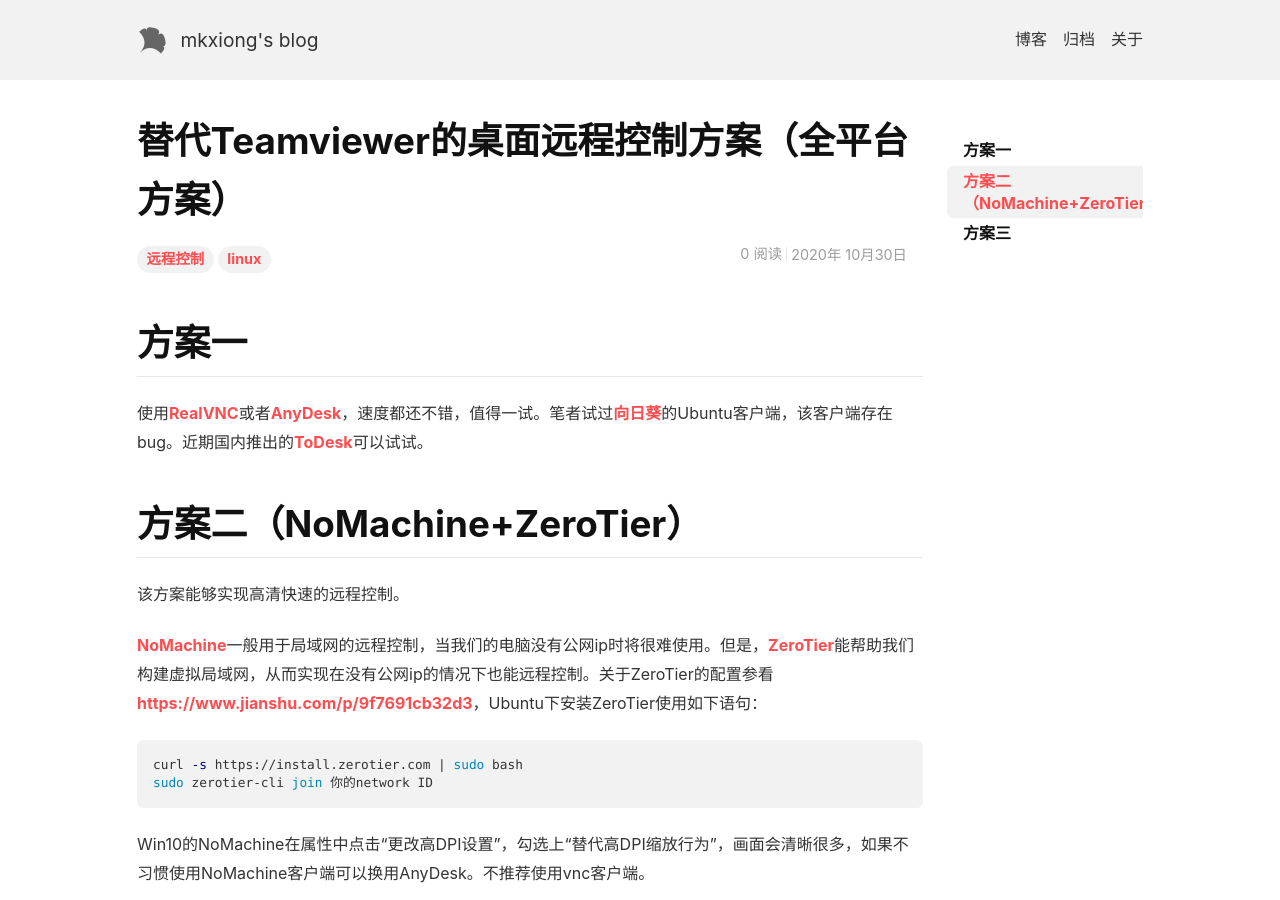
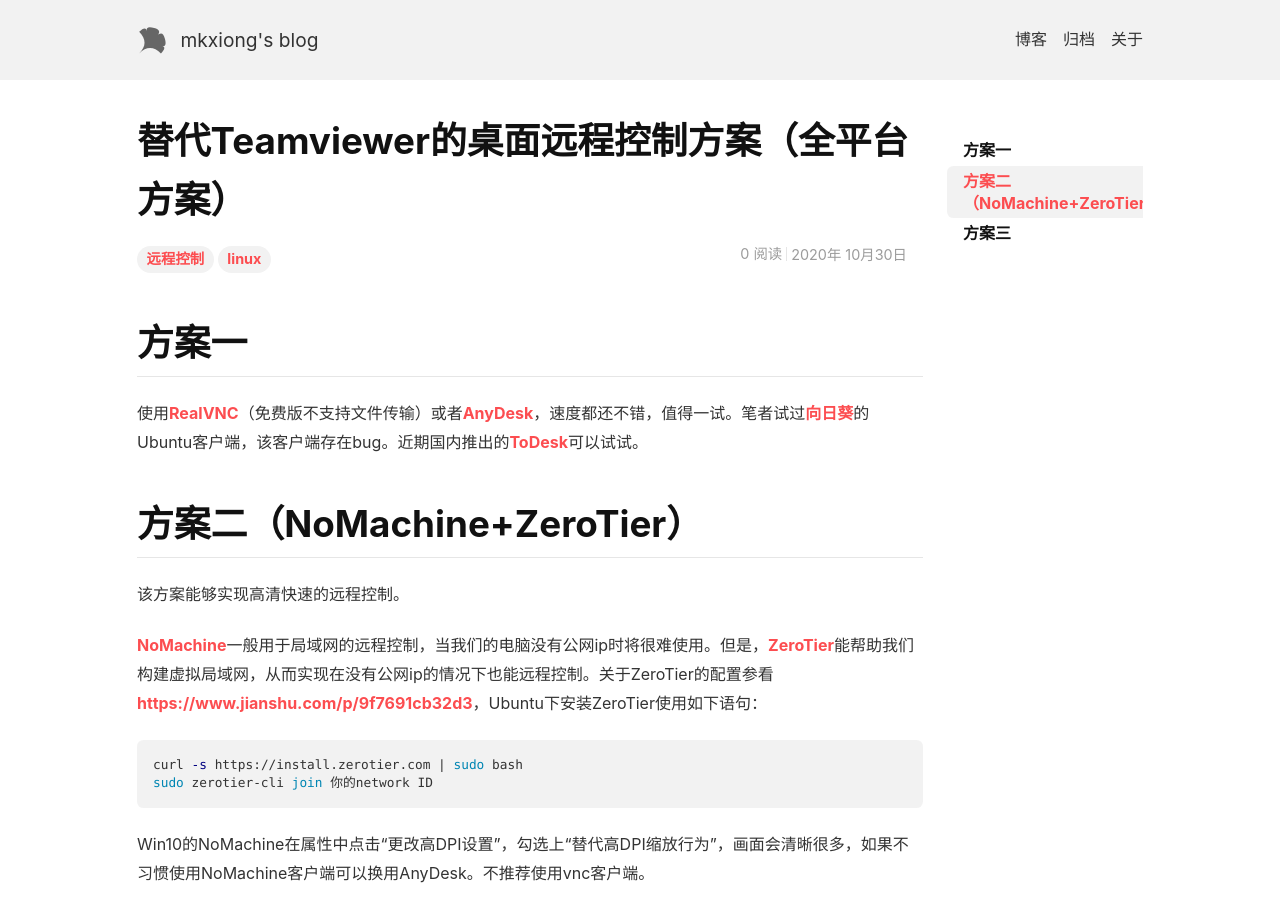
Before and after one commit to MingkangXiong/MingkangXiong.github.io, a Jekyll site: the page built from _posts/2020-10-30-替代Teamviewer的桌面远程控制方案（全平台方案）.md, in a window 1280 px wide and 900 px high. Built offline with Jekyll 4.4.1, drawn with Linux system fonts in a browser that asks for light colours; nearby versions of some CDN libraries; comment, search, counter and statistics services are not loaded.

Commit message:
Update 2020-10-30-替代Teamviewer的桌面远程控制方案（全平台方案）.md

```diff
--- a/_posts/2020-10-30-替代Teamviewer的桌面远程控制方案（全平台方案）.md
+++ b/_posts/2020-10-30-替代Teamviewer的桌面远程控制方案（全平台方案）.md
@@ -7,7 +7,7 @@
 ---
 
 # 方案一
-使用[RealVNC](https://www.realvnc.com/en/)或者[AnyDesk](https://anydesk.com/zhs)，速度都还不错，值得一试。笔者试过[向日葵](https://sunlogin.oray.com/)的Ubuntu客户端，该客户端存在bug。近期国内推出的[ToDesk](https://www.todesk.com/)可以试试。
+使用[RealVNC](https://www.realvnc.com/en/)（免费版不支持文件传输）或者[AnyDesk](https://anydesk.com/zhs)，速度都还不错，值得一试。笔者试过[向日葵](https://sunlogin.oray.com/)的Ubuntu客户端，该客户端存在bug。近期国内推出的[ToDesk](https://www.todesk.com/)可以试试。
 
 # 方案二（NoMachine+ZeroTier）
 该方案能够实现高清快速的远程控制。
```
